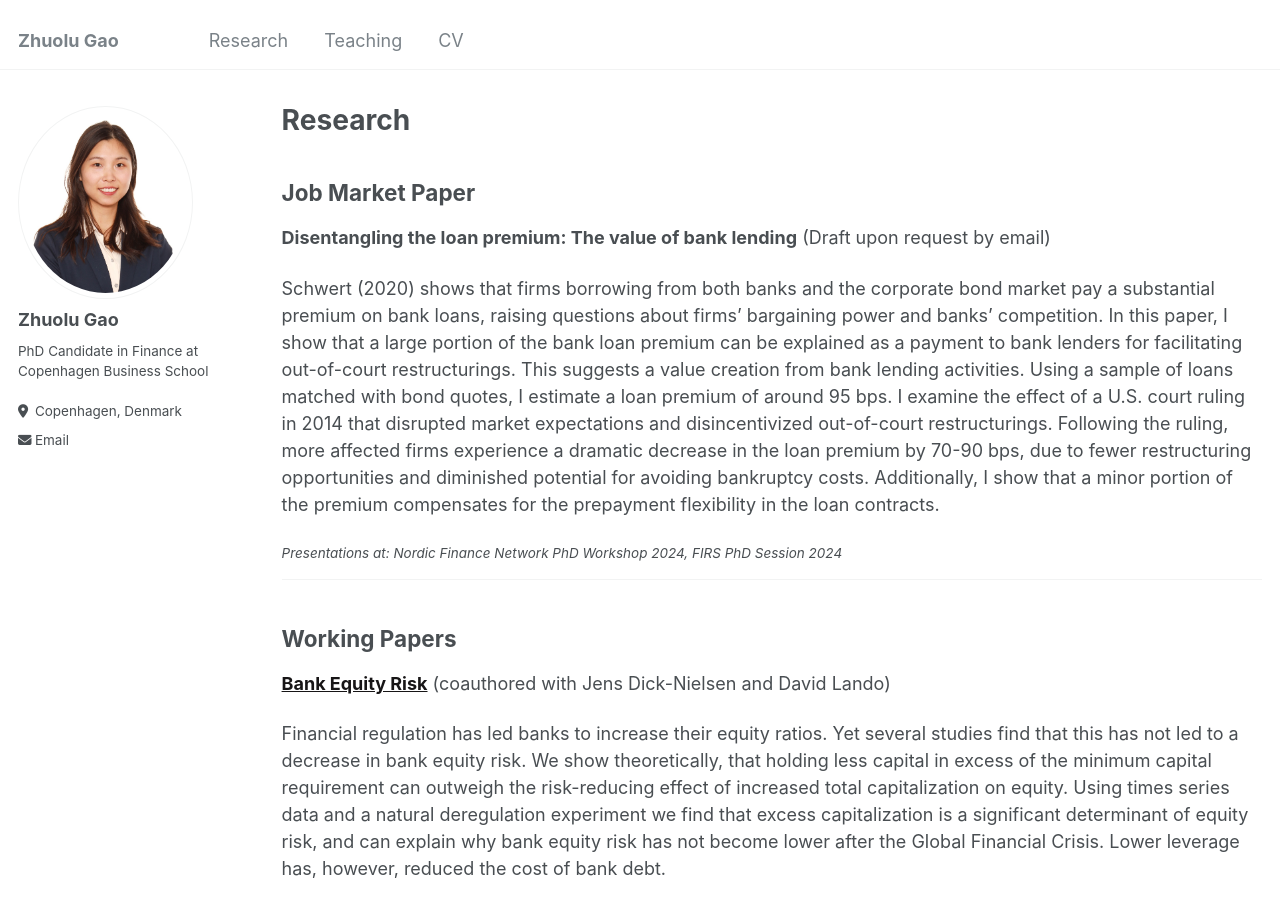
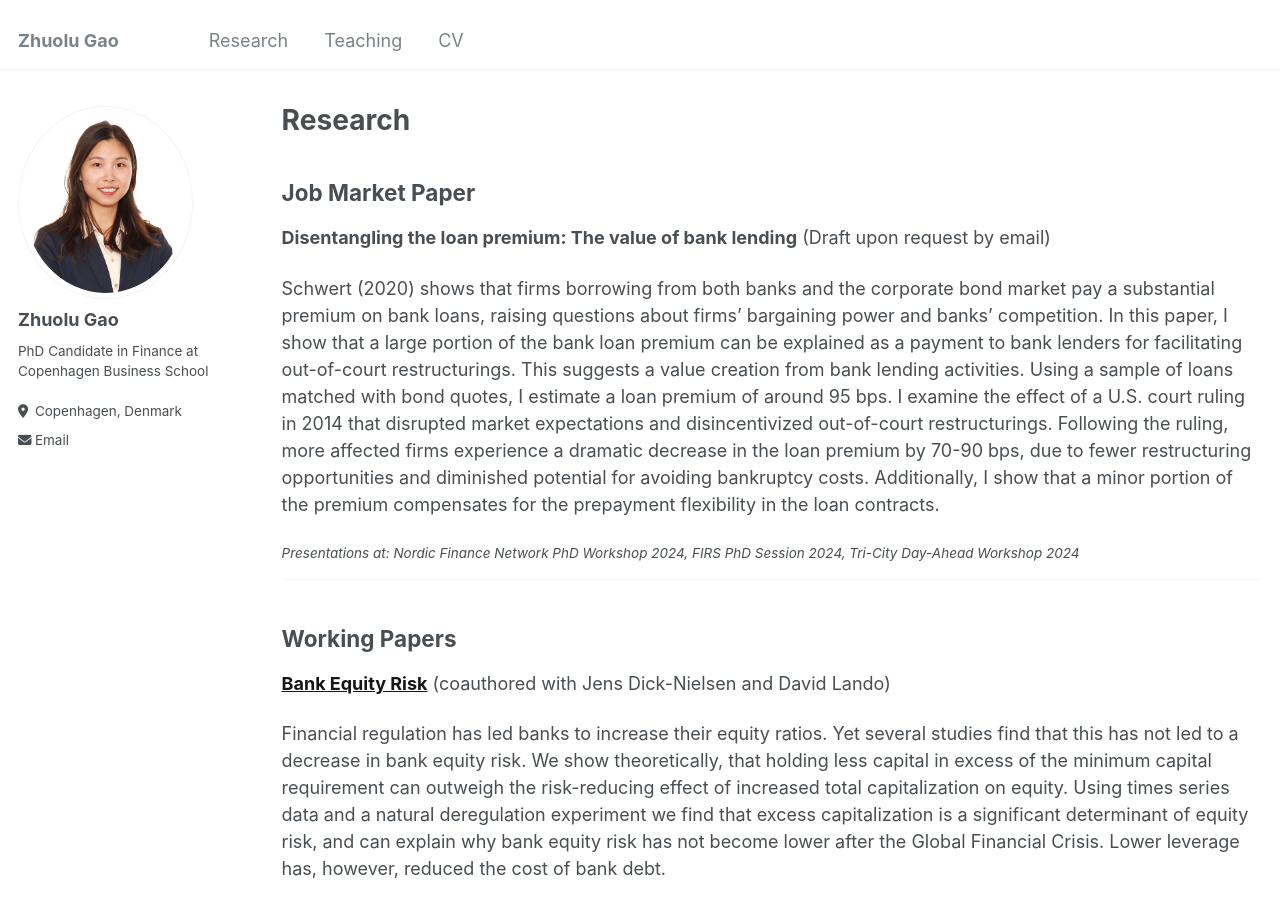
Before and after one commit to zhuolugao/zhuolugao.github.io, a Jekyll site: the page built from _pages/research.md, in a window 1280 px wide and 900 px high. Built offline with Jekyll 4.4.1, drawn with Linux system fonts in a browser that asks for light colours.

Commit message:
add Frankfurt.md

```diff
--- a/_pages/research.md
+++ b/_pages/research.md
@@ -19,7 +19,7 @@ author_profile: true
 
 Schwert (2020) shows that firms borrowing from both banks and the corporate bond market pay a substantial premium on bank loans, raising questions about firms' bargaining power and banks' competition. In this paper, I show that a large portion of the bank loan premium can be explained as a payment to bank lenders for facilitating out-of-court restructurings. This suggests a value creation from bank lending activities. Using a sample of loans matched with bond quotes, I estimate a loan premium of around 95 bps. I examine the effect of a U.S. court ruling in 2014 that disrupted market expectations and disincentivized out-of-court restructurings. Following the ruling, more affected firms experience a dramatic decrease in the loan premium by 70-90 bps, due to fewer restructuring opportunities and diminished potential for avoiding bankruptcy costs. Additionally, I show that a minor portion of the premium compensates for the prepayment flexibility in the loan contracts.
 
-#### *Presentations at: Nordic Finance Network PhD Workshop 2024, FIRS PhD Session 2024*
+#### *Presentations at: Nordic Finance Network PhD Workshop 2024, FIRS PhD Session 2024, Tri-City Day-Ahead Workshop 2024*
 
 
 ---
```
